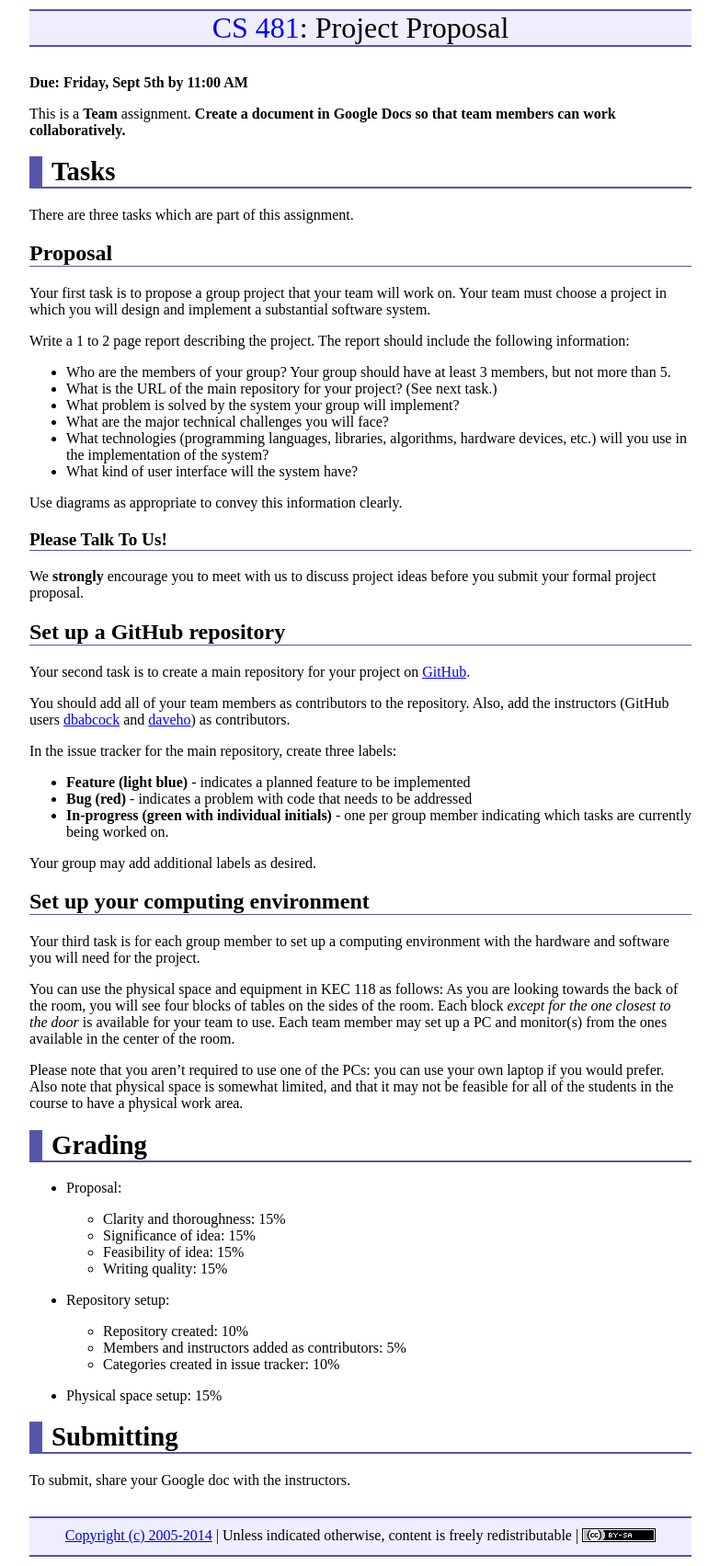
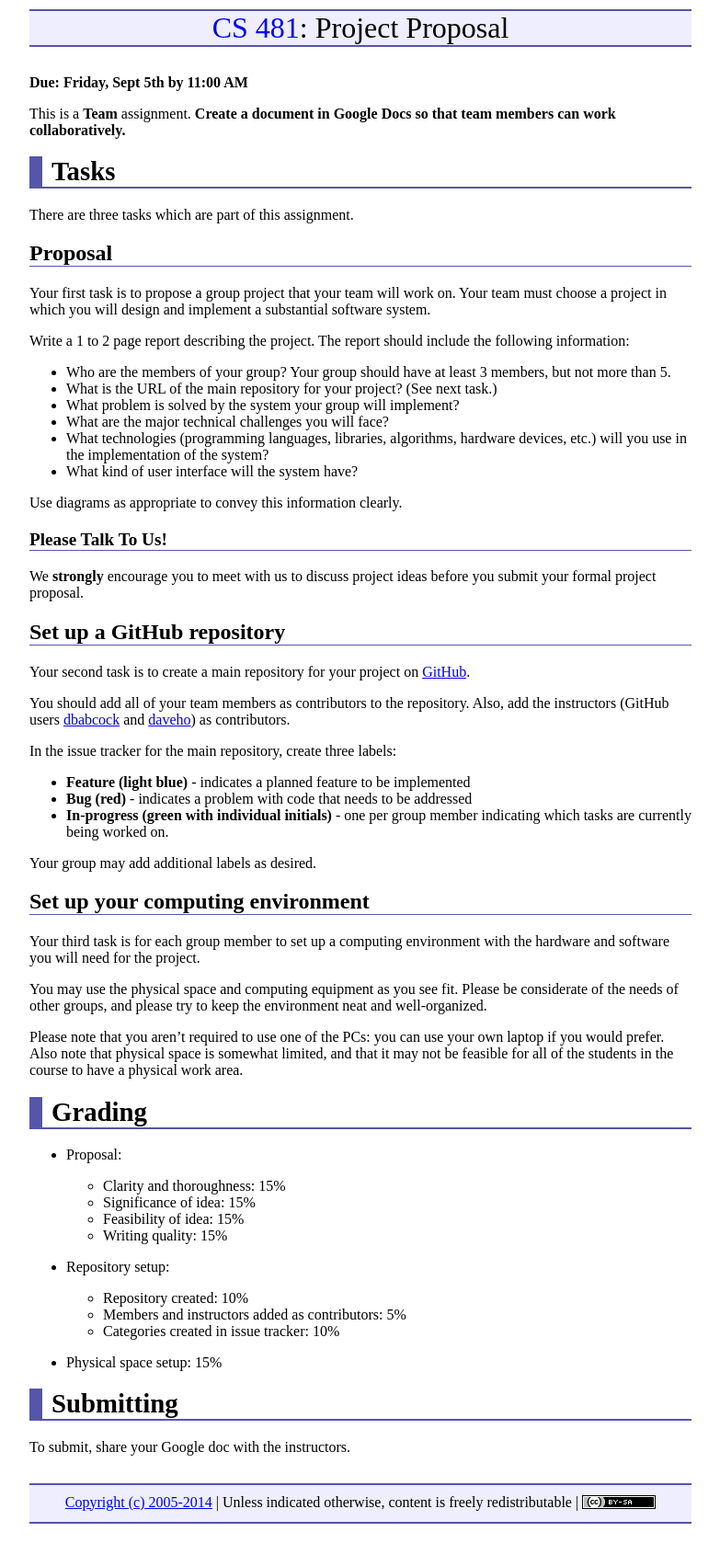
Before and after one commit to ycpcs/cs481-fall2014, a Jekyll site: the page built from assign/assign01.md, in a window 1280 px wide. Shown: the whole page at 92% size, without its empty margins (248-1031 px from the left). Built offline with Jekyll 4.4.1, drawn with Linux system fonts in a browser that asks for light colours; nearby versions of some CDN libraries; Markdown is read by kramdown in place of the engine named in the settings; after the commit the page ends 1667 px from its top, so only the background shows below that.

Commit message:
update instructions for computing env

```diff
--- a/assign/assign01.md
+++ b/assign/assign01.md
@@ -48,7 +48,7 @@ Your group may add additional labels as desired.
 
 Your third task is for each group member to set up a computing environment with the hardware and software you will need for the project.
 
-You can use the physical space and equipment in KEC 118 as follows: As you are looking towards the back of the room, you will see four blocks of tables on the sides of the room.  Each block *except for the one closest to the door* is available for your team to use.  Each team member may set up a PC and monitor(s) from the ones available in the center of the room.
+You may use the physical space and computing equipment as you see fit.  Please be considerate of the needs of other groups, and please try to keep the environment neat and well-organized.
 
 Please note that you aren't required to use one of the PCs: you can use your own laptop if you would prefer.  Also note that physical space is somewhat limited, and that it may not be feasible for all of the students in the course to have a physical work area.
 
```
